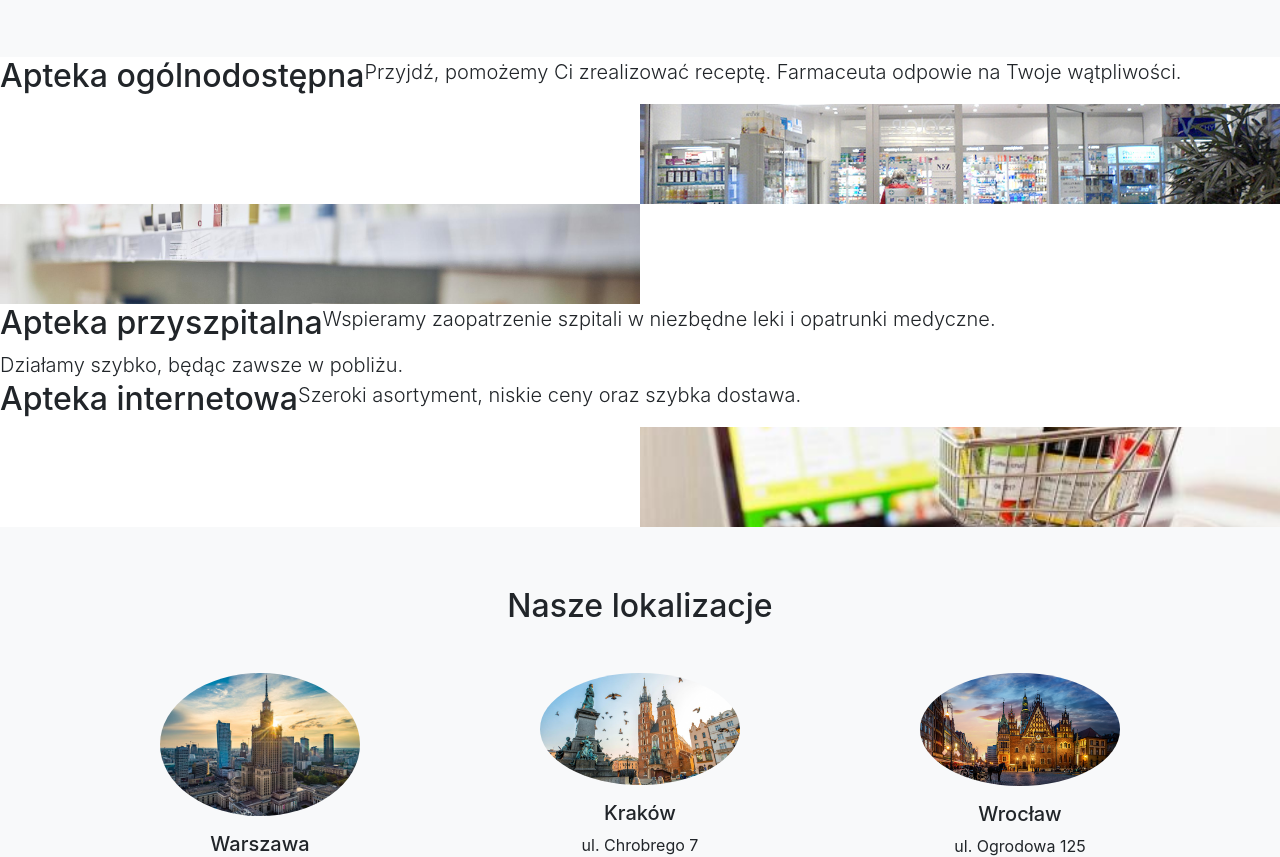
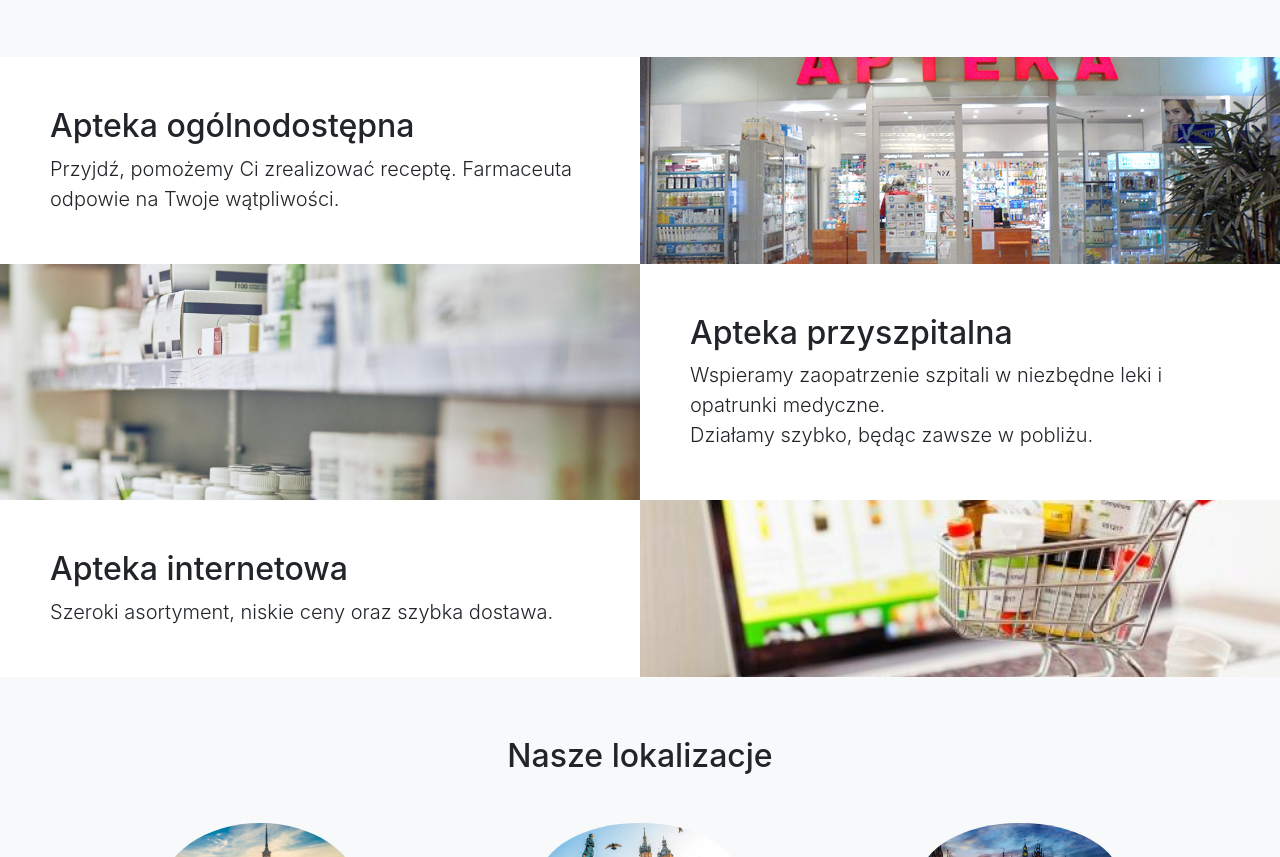
Before and after one commit to kpelc91/37789, a plain HTML site: page index.html in a window 1280 px wide. Shown: the part 1135-1992 px from the top of the page. Drawn offline with nearby package versions, Linux system fonts and the light colour scheme.

Commit message:
uaktualnienie

```diff
--- a/index.html
+++ b/index.html
@@ -92,23 +92,25 @@
     <div class="container-fluid">
       <div class="row">
         <div class="col-md-6 order-md-2 showcase-img" style="background-image: url('img/view-1.jpg');"></div>
-        <div class="col-md-6 order-md-1 showcase-text"></div>
-        <h2>Apteka ogólnodostępna</h2>
-        <p class="lead mb-0">Przyjdź, pomożemy Ci zrealizować receptę. Farmaceuta odpowie na Twoje wątpliwości.</p>
+        <div class="col-md-6 order-md-1 showcase-text">
+          <h2>Apteka ogólnodostępna</h2>
+          <p class="lead mb-0">Przyjdź, pomożemy Ci zrealizować receptę. Farmaceuta odpowie na Twoje wątpliwości.</p>
+        </div>
       </div>
       <div class="row">
         <div class="col-md-6 showcase-img" style="background-image: url('img/view-2.jpg');"></div>
-        <div class="col-md-6 showcase-text"></div>
-        <h2>Apteka przyszpitalna</h2>
-        <p class="lead mb-0">Wspieramy zaopatrzenie szpitali w niezbędne leki i opatrunki medyczne.</p>
-        <p class="lead mb-0">Działamy szybko, będąc zawsze w pobliżu.</p>
-        </p>
+        <div class="col-md-6 showcase-text">
+          <h2>Apteka przyszpitalna</h2>
+          <p class="lead mb-0">Wspieramy zaopatrzenie szpitali w niezbędne leki i opatrunki medyczne.<br />Działamy
+            szybko, będąc zawsze w pobliżu.</p>
+        </div>
       </div>
       <div class="row">
         <div class="col-md-6 order-md-2 showcase-img" style="background-image: url('img/view-3.jpg');"></div>
-        <div class="col-md-6 order-md-1 showcase-text"></div>
-        <h2>Apteka internetowa</h2>
-        <p class="lead mb-0">Szeroki asortyment, niskie ceny oraz szybka dostawa.</p>
+        <div class="col-md-6 order-md-1 showcase-text">
+          <h2>Apteka internetowa</h2>
+          <p class="lead mb-0">Szeroki asortyment, niskie ceny oraz szybka dostawa.</p>
+        </div>
       </div>
     </div>
   </section>
```
